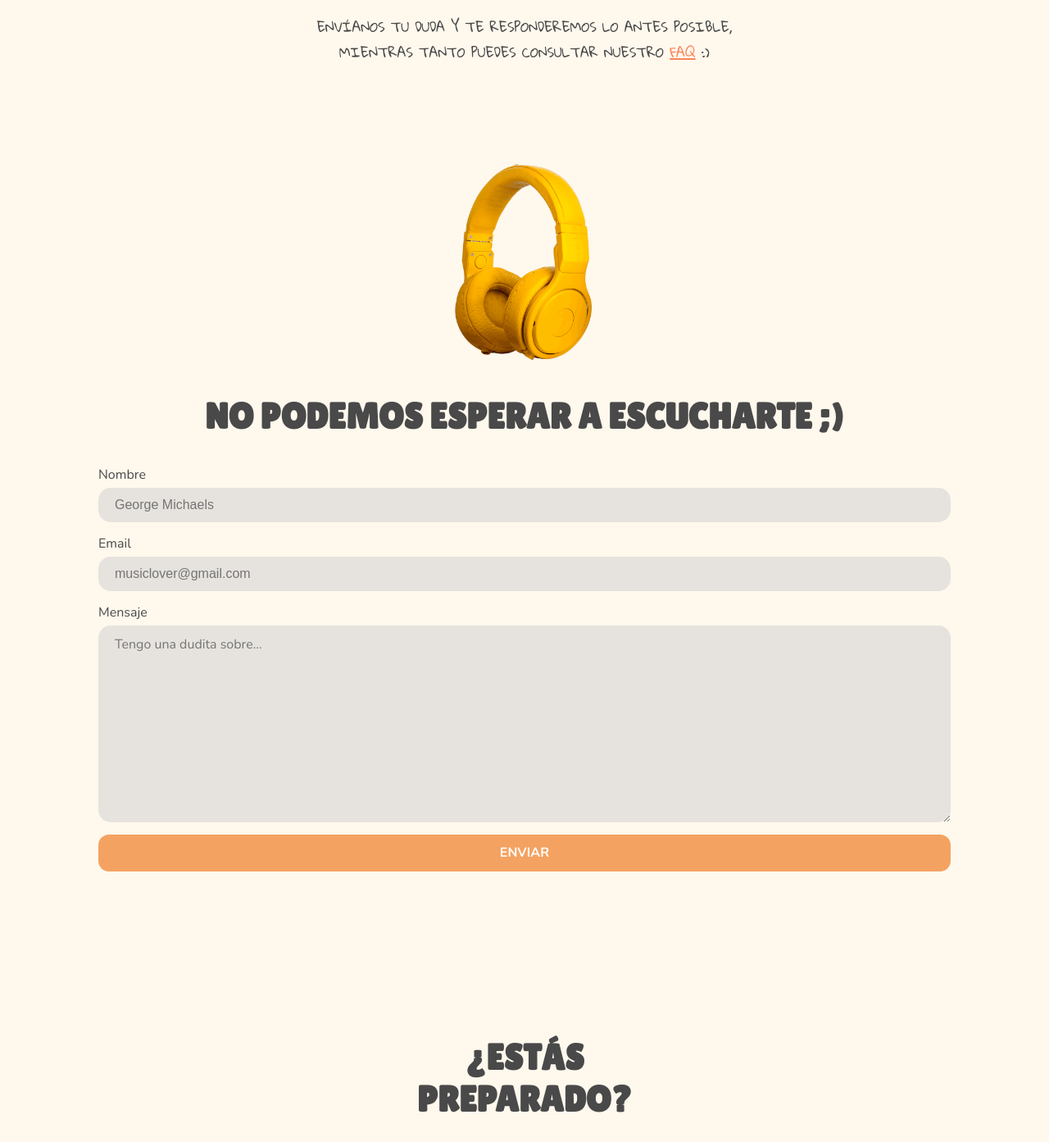
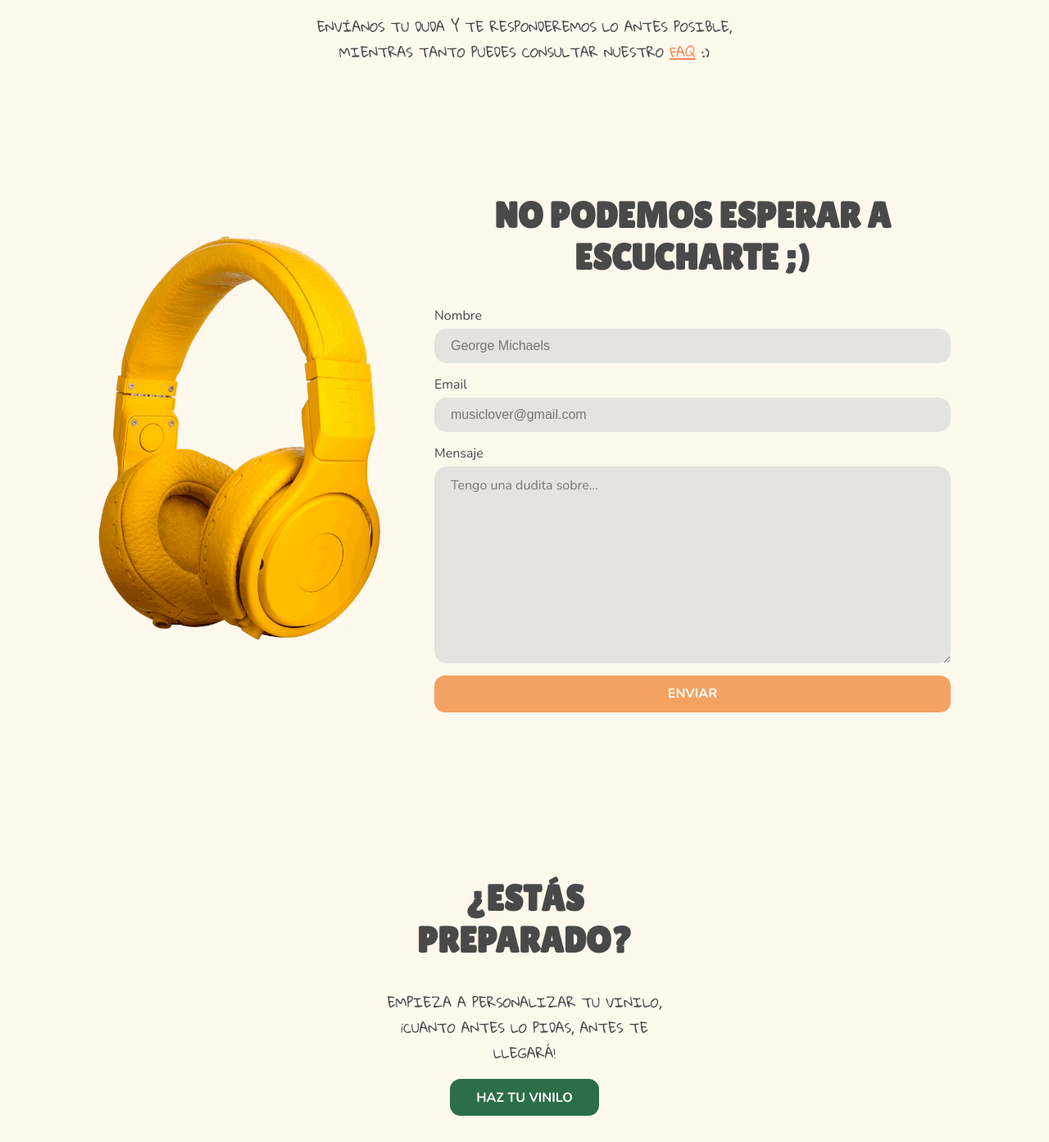
Before and after one commit to carugui/projectbeta, a PHP site: page /html/contacto.html in a window 1280 px wide. Shown: the part 297-1690 px from the top of the page at 82% size. Run offline with PHP 8.4, Linux system fonts and the light colour scheme.

Commit message:
media queries formulario

```diff
--- a/css/style.css
+++ b/css/style.css
@@ -733,6 +733,13 @@ textarea {
   font-family: "Nunito", sans-serif;
 }
 
+@media screen and (min-width: 900px) {
+  .form__main__upper-inputs {
+    display: -webkit-box;
+    display: -ms-flexbox;
+    display: flex;
+  }
+}
 a {
   color: #FC8455;
   text-decoration: underline;
@@ -978,10 +985,35 @@ button:hover,
   text-transform: uppercase;
 }
 
+.section__form .form_outter {
+  display: -webkit-box;
+  display: -ms-flexbox;
+  display: flex;
+  max-width: 1200px;
+  margin: auto;
+}
 .section__form img {
   width: 170px;
 }
 
+@media screen and (min-width: 900px) {
+  .section__form__content {
+    width: 100%;
+  }
+  .section__form .form_outter {
+    display: -webkit-box;
+    display: -ms-flexbox;
+    display: flex;
+    -webkit-box-align: center;
+        -ms-flex-align: center;
+            align-items: center;
+    gap: 60px;
+  }
+  .section__form img {
+    width: auto;
+    max-width: 350px;
+  }
+}
 .section__blog {
   display: -webkit-box;
   display: -ms-flexbox;
--- a/html/contacto.html
+++ b/html/contacto.html
@@ -72,6 +72,8 @@
 
         <section class="section__form">
 
+            <div class="form_outter">
+
                 <img src="../images/headphones-yellow-vinilisimo.png" alt="">
 
                 <div class="section__form__content">
@@ -100,6 +102,8 @@
 
                         <button class="btn-form">Enviar</button>
                     </div>
+                </div>
+
             </div>
 
         </section>
--- a/scss/_forms.scss
+++ b/scss/_forms.scss
@@ -14,7 +14,6 @@
     }
 
     &__upper-inputs {
-        display: flex;
         gap: 15px;
     }
 
@@ -58,3 +57,16 @@ textarea {
     height: 240px;
     font-family: 'Nunito', sans-serif;
 }
+
+@media screen and (min-width: $bp-desktop) {
+
+    .form__main {
+
+        &__upper-inputs {
+            display: flex;
+            alg
+        }
+
+    }
+
+}
--- a/scss/style.scss
+++ b/scss/style.scss
@@ -139,8 +139,41 @@
 
 // SECCIONES FORM
 
-.section__form img {
-    width: 170px;
+.section__form {
+
+    & .form_outter {
+        display: flex;
+        max-width: $max-width__page;
+        margin: auto;
+    }
+
+    & img {
+        width: 170px;
+    }
+
+}
+
+@media screen and (min-width: $bp-desktop) {
+
+    .section__form {
+
+        &__content {
+            width: 100%;
+        }
+
+        & .form_outter {
+            display: flex;
+            align-items: center;
+            gap: $unit-double*2;
+        }
+
+        & img {
+            width: auto;
+            max-width: 350px;
+        }
+
+    }
+
 }
 
 // SECCIONES BLOG
```
Lines whose indentation alone changed are shown as unchanged.
